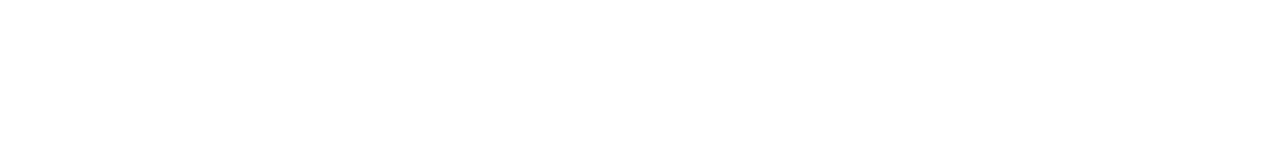
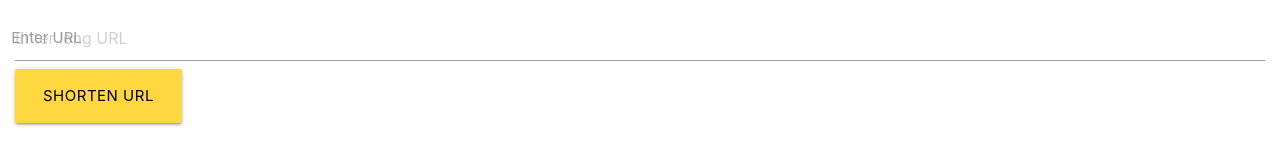
Before and after one commit to nidheekamble/shawty, a plain HTML site: page index.html in a window 1280 px wide. Drawn offline with nearby package versions, Linux system fonts and the light colour scheme.

Commit message:
Integrate materialize with template

```diff
--- a/index.html
+++ b/index.html
@@ -1,6 +1,30 @@
+<!DOCTYPE html>
 <html>
 <head>
+    <!-- Required meta tags -->
+    <meta charset="utf-8">
+    <meta name="viewport" content="width=device-width, initial-scale=1, shrink-to-fit=no">
+
+    <!-- Bootstrap CSS -->
+    <link rel="stylesheet" href="https://maxcdn.bootstrapcdn.com/bootstrap/4.0.0/css/bootstrap.min.css" integrity="sha384-Gn5384xqQ1aoWXA+058RXPxPg6fy4IWvTNh0E263XmFcJlSAwiGgFAW/dAiS6JXm" crossorigin="anonymous">
+
+    <link rel="shortcut icon" href="static/logo.ico">
+
+    <!--
+    <link rel="stylesheet" type="text/css" href="{{ url_for('static', filename='home.css') }}">
+    <link rel="stylesheet" type="text/css" href="{{ url_for('static', filename='main.css') }}">
+    -->
+    <!--Import materialize.css-->
+
+    <link type="text/css" rel="stylesheet" href="static/css/materialize.min.css" media="screen,projection"/>
 </head>
+
 <body>
+  <div class="input-field col s6">
+      <input placeholder="Enter long URL" id="URLinput" type="url" class="validate">
+      <label>Enter URL</label>
+    <button class="button-border hoverable waves-effect waves-light btn-large amber accent-2 black-text" type="submit" name="action" onclick=”shortenURL()”>Shorten URL</button>
+    <script src=”main.js”></script>
+  </div>
 </body>
 </html>
```
